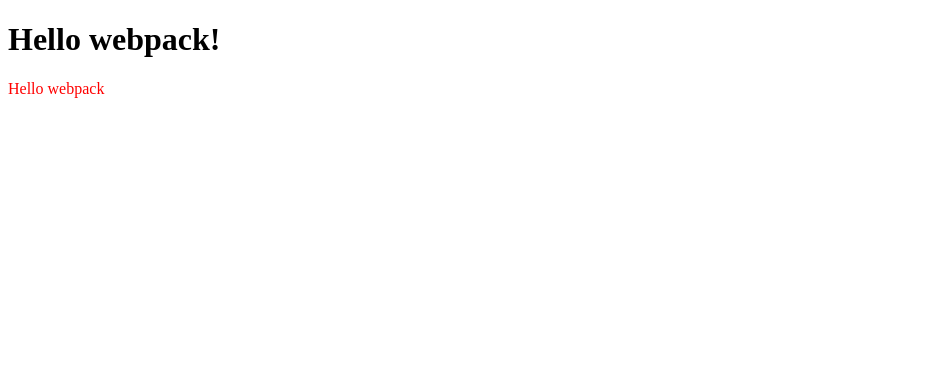
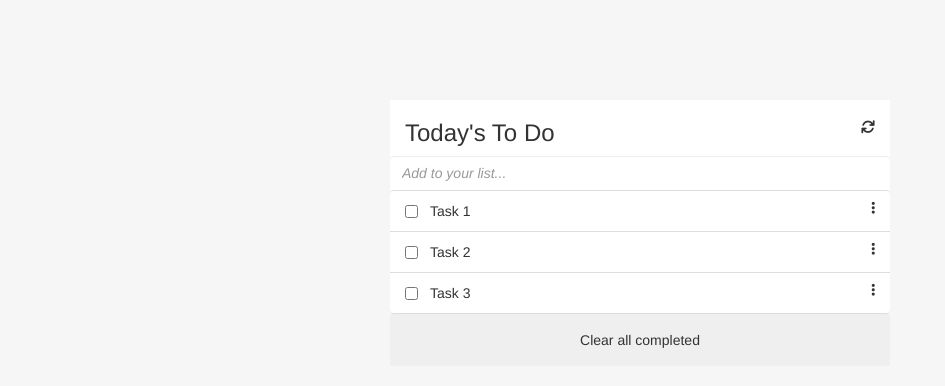
Before and after one commit to amexabee/To-Do-List, a website built with webpack: page webpack-demo/src/index.html in a window 1280 px wide. Shown: the whole page, without its empty margins (0-945 px from the left). Built offline with nearby package versions, Linux system fonts and the light colour scheme.

Commit message:
Modify index.html, index.js, and style.css files

```diff
--- a/webpack-demo/src/index.html
+++ b/webpack-demo/src/index.html
@@ -2,10 +2,51 @@
 <html lang="en">
   <head>
     <meta charset="UTF-8" />
+    <meta http-equiv="X-UA-Compatible" content="IE=edge" />
+    <link
+      rel="stylesheet"
+      href="https://maxcdn.bootstrapcdn.com/bootstrap/3.3.7/css/bootstrap.min.css"
+      integrity="sha384-BVYiiSIFeK1dGmJRAkycuHAHRg32OmUcww7on3RYdg4Va+PmSTsz/K68vbdEjh4u"
+      crossorigin="anonymous"
+    />
+    <link
+      rel="stylesheet"
+      href="https://cdnjs.cloudflare.com/ajax/libs/font-awesome/6.0.0-beta2/css/all.min.css"
+      integrity="sha512-YWzhKL2whUzgiheMoBFwW8CKV4qpHQAEuvilg9FAn5VJUDwKZZxkJNuGM4XkWuk94WCrrwslk8yWNGmY1EduTA=="
+      crossorigin="anonymous"
+      referrerpolicy="no-referrer"
+    />
     <meta name="viewport" content="width=device-width, initial-scale=1.0" />
-    <title>Wbpack Exercise</title>
+    <title>To Do List</title>
   </head>
   <body>
-    <h1>Hello webpack!</h1>
+    <div class="main">
+      <div class="p-0">
+        <div>
+          <div class="row">
+            <div class="col-md-12">
+            <div class="col-md-8">
+              <h3>Today's To Do</h3>
+            </div>
+            <div class="col-md-4 h-100">
+              <span id="refresh" class="fa fa fa-refresh pull-right"></span>
+            </div>
+          </div>
+        </div>
+        <div class="holder">
+          <input
+            type="text"
+            placeholder="Add to your list..."
+            class="form-control"
+            name="task"
+            id="newTask"
+          />
+          <ul id="myList" class="list-group mb-0"></ul>
+          <button id="complete" class="btn btn-disabled btn-block">
+            Clear all completed
+          </button>
+        </div>
+      </div>
+    </div>
   </body>
 </html>
--- a/webpack-demo/src/index.js
+++ b/webpack-demo/src/index.js
@@ -1,14 +1,40 @@
-import _ from "lodash";
-import "./style.css";
+import './style.css';
 
-function component() {
-  const element = document.createElement("div");
+const lists = [];
+const registry = () => {
+  const first = { task: 'Task 1', isDone: false, index: 0 };
+  lists.push(first);
 
-  // Lodash, now imported by this script
-  element.innerHTML = _.join(["Hello", "webpack"], " ");
-  element.classList.add("hello");
+  const second = { task: 'Task 2', isDone: false, index: 1 };
+  lists.push(second);
 
-  return element;
-}
+  const third = { task: 'Task 3', isDone: false, index: 2 };
+  lists.push(third);
+};
+const order = (current, next) => current.index - next.index;
 
-document.body.appendChild(component());
+const logLists = () => {
+  const myList = document.getElementById('myList');
+  const ordered = lists.sort(order);
+  ordered.forEach((list) => {
+    const child = document.createElement('li');
+    child.className = 'list-group-item d-flex justify-content-between';
+
+    const myInput = document.createElement('input');
+    myInput.type = 'checkbox';
+    myInput.name = 'name';
+
+    myInput.className = 'form-check-input pull-left';
+    myInput.style.marginRight = '12px';
+    myInput.checked = list.isDone;
+
+    const section = document.createElement('section');
+    section.className = 'fas fa-ellipsis-v pull-right';
+    child.appendChild(myInput);
+    child.appendChild(document.createTextNode(list.task));
+    child.appendChild(section);
+    myList.appendChild(child);
+  });
+};
+registry();
+logLists();
--- a/webpack-demo/src/style.css
+++ b/webpack-demo/src/style.css
@@ -1,3 +1,50 @@
-.hello {
-  color: red;
+body {
+  background-color: #f6f6f6;
 }
+
+#myList {
+  list-style: none;
+  margin: 0;
+}
+
+.main {
+  width: 500px;
+  margin: 100px auto;
+  background: #fff;
+  padding: 0;
+}
+
+input:placeholder-shown {
+  font-style: italic;
+}
+
+.holder {
+  margin: 0;
+}
+
+.form-control {
+  border: none;
+}
+
+.list-group {
+  margin: 0;
+}
+
+.list-group-item {
+  border-right: none;
+  border-left: none;
+  border-radius: 0;
+}
+
+.btn {
+  border-radius: 0;
+  padding: 15px;
+}
+
+#complete {
+  outline: none;
+}
+
+#refresh {
+  margin: 20px auto;
+}
--- a/webpack-demo/webpack.config.js
+++ b/webpack-demo/webpack.config.js
@@ -1,22 +1,23 @@
-const path = require("path");
-const HtmlWebpackPlugin = require("html-webpack-plugin");
+const path = require('path');
+const HtmlWebpackPlugin = require('html-webpack-plugin');
 
 module.exports = {
-  entry: "./src/index.js",
+  mode: 'production',
+  entry: './src/index.js',
   plugins: [
     new HtmlWebpackPlugin({
-      template: "./src/index.html",
+      template: './src/index.html',
     }),
   ],
   output: {
-    filename: "main.js",
-    path: path.resolve(__dirname, "dist"),
+    filename: 'main.js',
+    path: path.resolve(__dirname, 'dist'),
   },
   module: {
     rules: [
       {
         test: /\.css$/i,
-        use: ["style-loader", "css-loader"],
+        use: ['style-loader', 'css-loader'],
       },
     ],
   },
```
Also changed, not shown: webpack-demo/dist/index.html, webpack-demo/dist/main.js.
